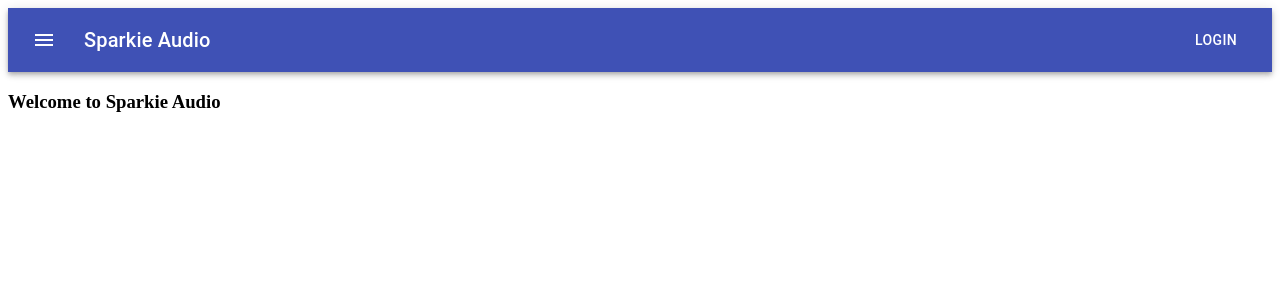
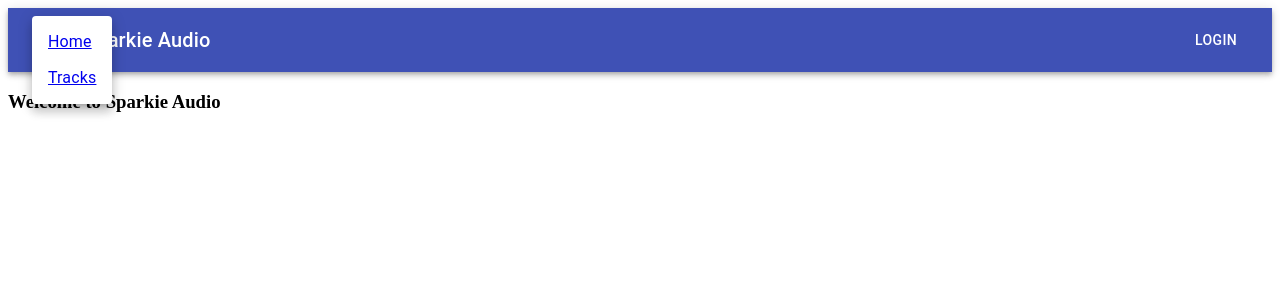
Before and after one commit to jolySoft/We.Sparkie.Reactjs, a Next.js app: page / in a window 1280 px wide. Both pictures are taken after a click on the button "menu". Shown: the top 300 px of the page. Built offline with nearby package versions, Linux system fonts and the light colour scheme.

Commit message:
menu openning, v. shite

```diff
--- a/components/navbar.js
+++ b/components/navbar.js
@@ -6,6 +6,8 @@ import Typography from '@material-ui/core/Typography';
 import Button from '@material-ui/core/Button';
 import IconButton from '@material-ui/core/IconButton';
 import MenuIcon from '@material-ui/icons/Menu';
+import Menu from '@material-ui/core/Menu';
+import MenuItem from '@material-ui/core/MenuItem';
 
 const useStyles = makeStyles(theme => ({
     root: {
@@ -22,17 +24,31 @@ const useStyles = makeStyles(theme => ({
 export default function NavBar() {
     const classes = useStyles();
 
+    const [anchorEl, setAnchorEl] = React.useState(null);
+
+    const handleClick = event => {
+        setAnchorEl(event.currentTarget);
+    };
+
+    const handleClose = () => {
+        setAnchorEl(null);
+    };
+
     return (
         <div className={classes.root}>
             <AppBar position="static">
                 <Toolbar>
                     <IconButton edge="start" className={classes.menuButton} color="inherit" aria-label="menu">
-                        <MenuIcon>
-                            <ul>
-                                <li><Link href="/"><a>Home</a></Link></li>
-                                <li><Link href="/tracks/"><a>Tracks</a></Link></li>
-                            </ul>
-                        </MenuIcon>
+                        <MenuIcon onClick={handleClick}/>
+                        <Menu
+                            id="simple-menu"
+                            anchorEl={anchorEl}
+                            open={Boolean(anchorEl)}
+                            onClose={handleClose}
+                        >
+                            <MenuItem onClick={handleClose}><Link href="/"><a>Home</a></Link></MenuItem>
+                            <MenuItem onClick={handleClose}><Link href="/tracks/"><a>Tracks</a></Link></MenuItem>
+                        </Menu>
                     </IconButton>
                     <Typography variant="h6" className={classes.title}>
                         Sparkie Audio
@@ -43,12 +59,3 @@ export default function NavBar() {
         </div>
     );
 };
-
-
-
- /*   <div>
-
-    </div>*/
-
-
-// export default NavBar;
```
